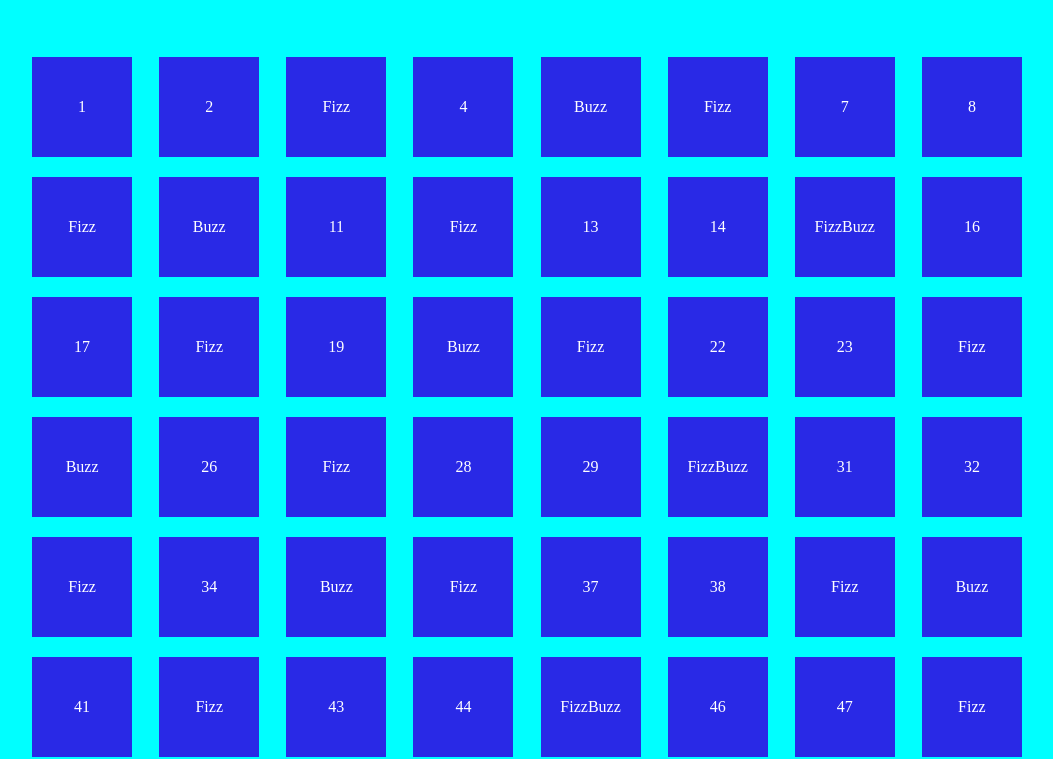
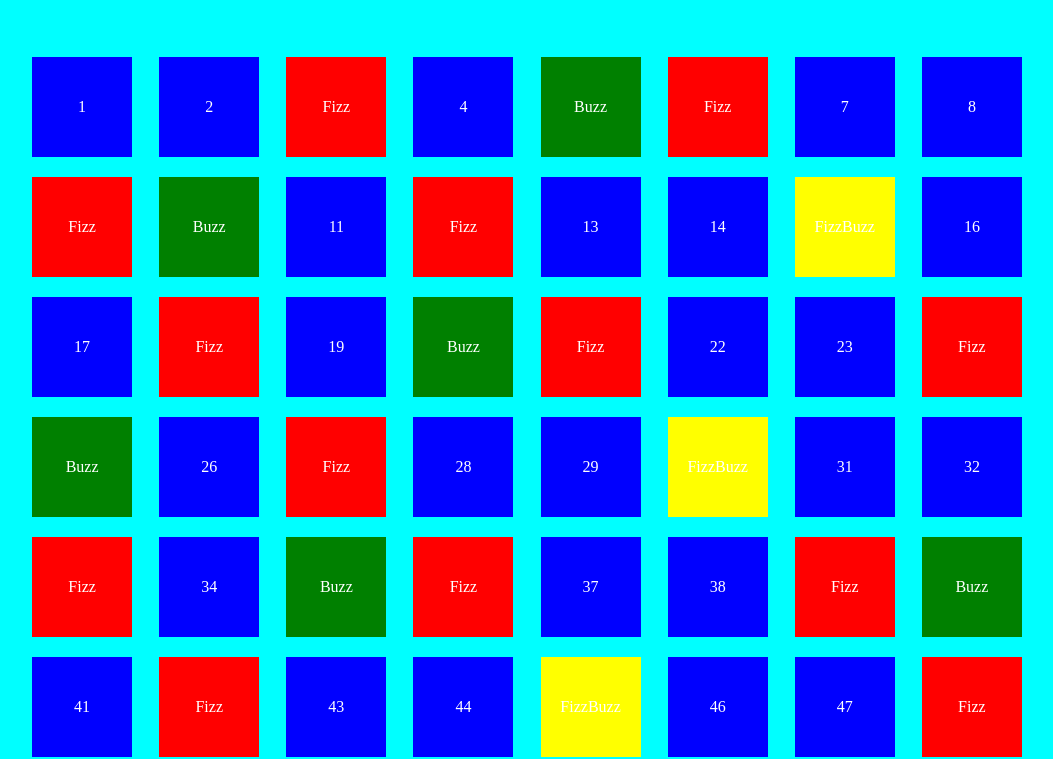
Before and after one commit to LucaCassano96/js-fizzbuzz, a plain HTML site: page index.html in a window 1280 px wide. Shown: the part 78-837 px from the top of the page, without its empty margins (113-1166 px from the left). Drawn offline with Linux system fonts and the light colour scheme.

Commit message:
quadrati colorati

```diff
--- a/javascript/fizbuzz.js
+++ b/javascript/fizbuzz.js
@@ -5,37 +5,44 @@ console.log(container);
 
 for (let i = 1; i <= 100; i++) {
 
+const quadrato = document.createElement ("div");
+
 let text;
 
   if(i % 15 === 0){
 
         text = "FizzBuzz";
         console.log( "FizzBuzz" );
+        quadrato.classList.add("yellow");
+
 
     }
 
    else if(i % 3 === 0){
         text = "Fizz";
         console.log( "Fizz" );
+        quadrato.classList.add("red");
+
 
    }
 
    else if(i % 5 === 0){
     text = "Buzz";
     console.log( "Buzz" );
+    quadrato.classList.add("green");
 
 }
 
    else{
     text = i;
     console.log(i);
+    quadrato.classList.add("blue");
 
    }
 
-    const quadrato = document.createElement ("div");
-
-    quadrato.append(text);
+   quadrato.append(text);
 
     contenitore.append(quadrato);
 
+
 }
--- a/style.css
+++ b/style.css
@@ -29,9 +29,24 @@ h1{
     width: 100px;
     height: 100px;
     margin: 10px;
-    background-color: rgb(41, 41, 230);
     display: flex;
     justify-content: center;
     align-items: center;
     color: #fff;
 }
+
+.yellow{
+    background-color: yellow;
+}
+
+.red{
+    background-color: red;
+}
+
+.green{
+    background-color: green;
+}
+
+.blue{
+    background-color: blue;
+}
```
